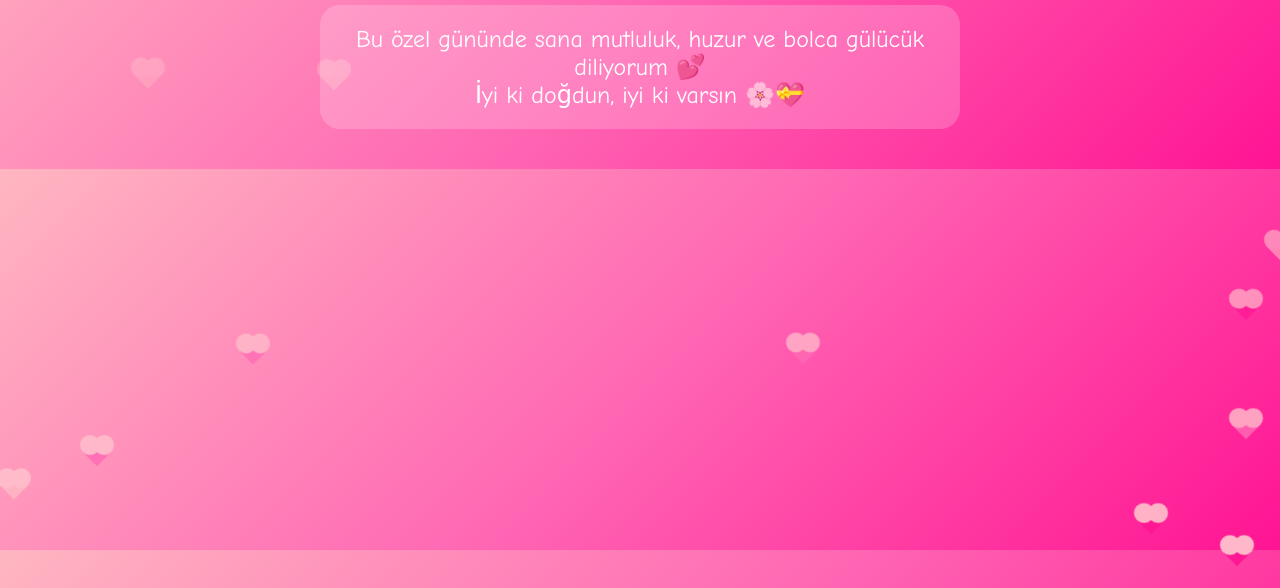
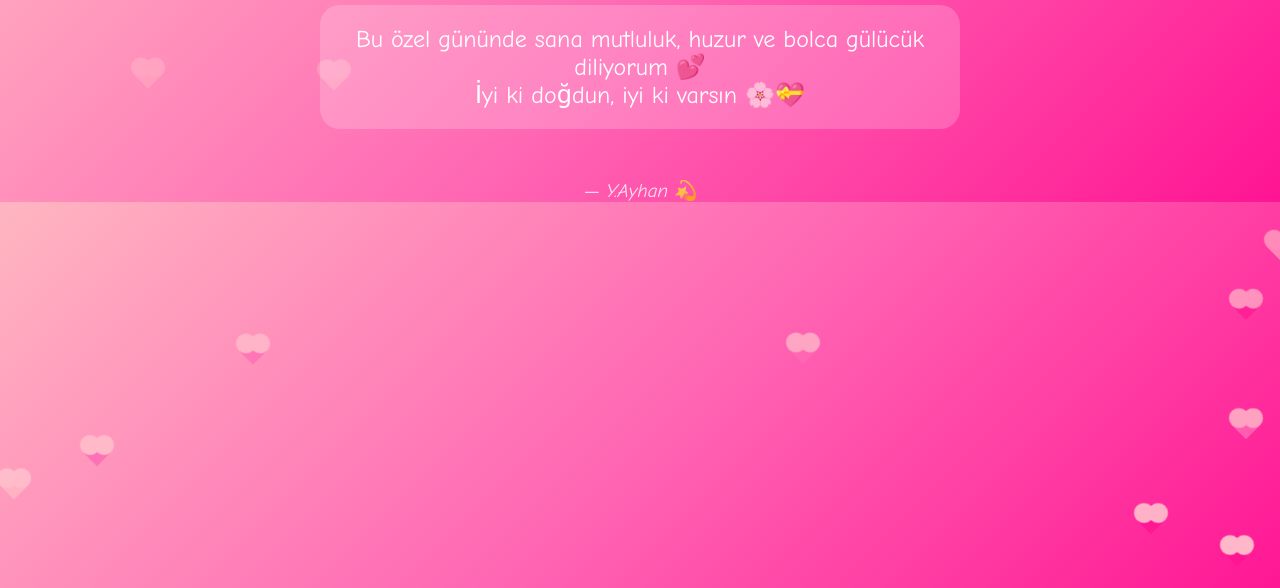
Before and after one commit to iyikivarsin/n, a plain HTML site: page index.html in a window 1280 px wide. Shown: the part 212-800 px from the top of the page. Drawn offline with Linux system fonts and the light colour scheme.

Commit message:
Update index.html

```diff
--- a/index.html
+++ b/index.html
@@ -69,6 +69,12 @@
       border-radius: 20px;
       font-size: 1.5em;
     }
+    .signature {
+      margin-top: 50px;
+      font-size: 1.2em;
+      font-style: italic;
+      opacity: 0.8;
+    }
   </style>
 </head>
 <body>
@@ -79,6 +85,8 @@
     Bu özel gününde sana mutluluk, huzur ve bolca gülücük diliyorum 💕<br>
     İyi ki doğdun, iyi ki varsın 🌸💝
   </div>
+
+  <div class="signature">— Y.Ayhan 💫</div>
 
   <audio id="bg-music" loop>
     <source src="sarki.mp3" type="audio/mpeg">
```
Lines whose indentation alone changed are shown as unchanged.
